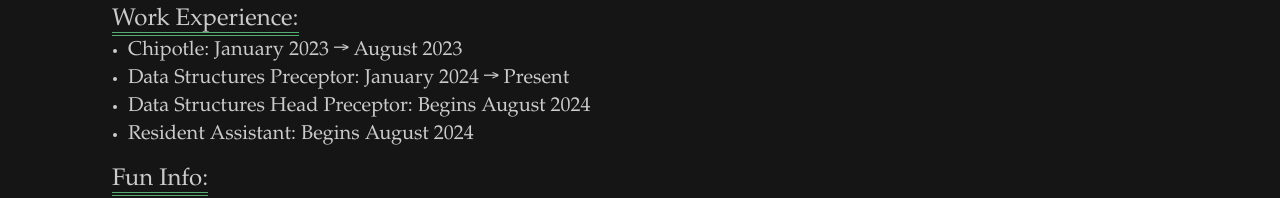
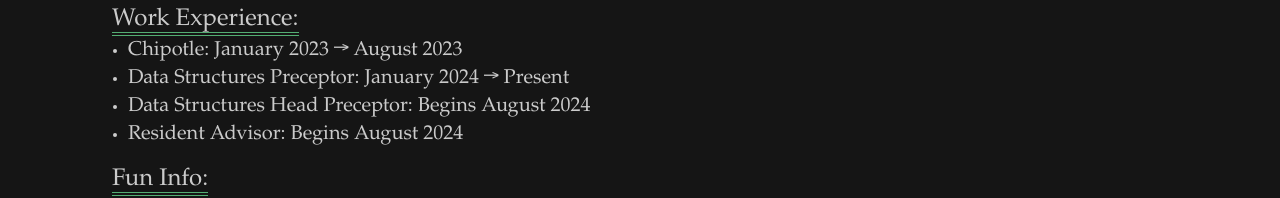
Before and after one commit to LucyManalang/my-website, a Next.js app: page / in a window 1280 px wide. Shown: the part 1320-1518 px from the top of the page. Built offline with nearby package versions, Linux system fonts and the light colour scheme.

Commit message:
Small changes

```diff
--- a/src/pages/index.tsx
+++ b/src/pages/index.tsx
@@ -137,7 +137,7 @@ const App = () => {
               <p>Data Structures Head Preceptor{':'} Begins August 2024</p>
             </li>
             <li>
-              <p>Resident Assistant{':'} Begins August 2024</p>
+              <p>Resident Advisor{':'} Begins August 2024</p>
             </li>
           </ul>
           <h2>Fun Info:</h2>
```
Also changed, not shown: 1 other file (tests, documents, lock files or other folders).
